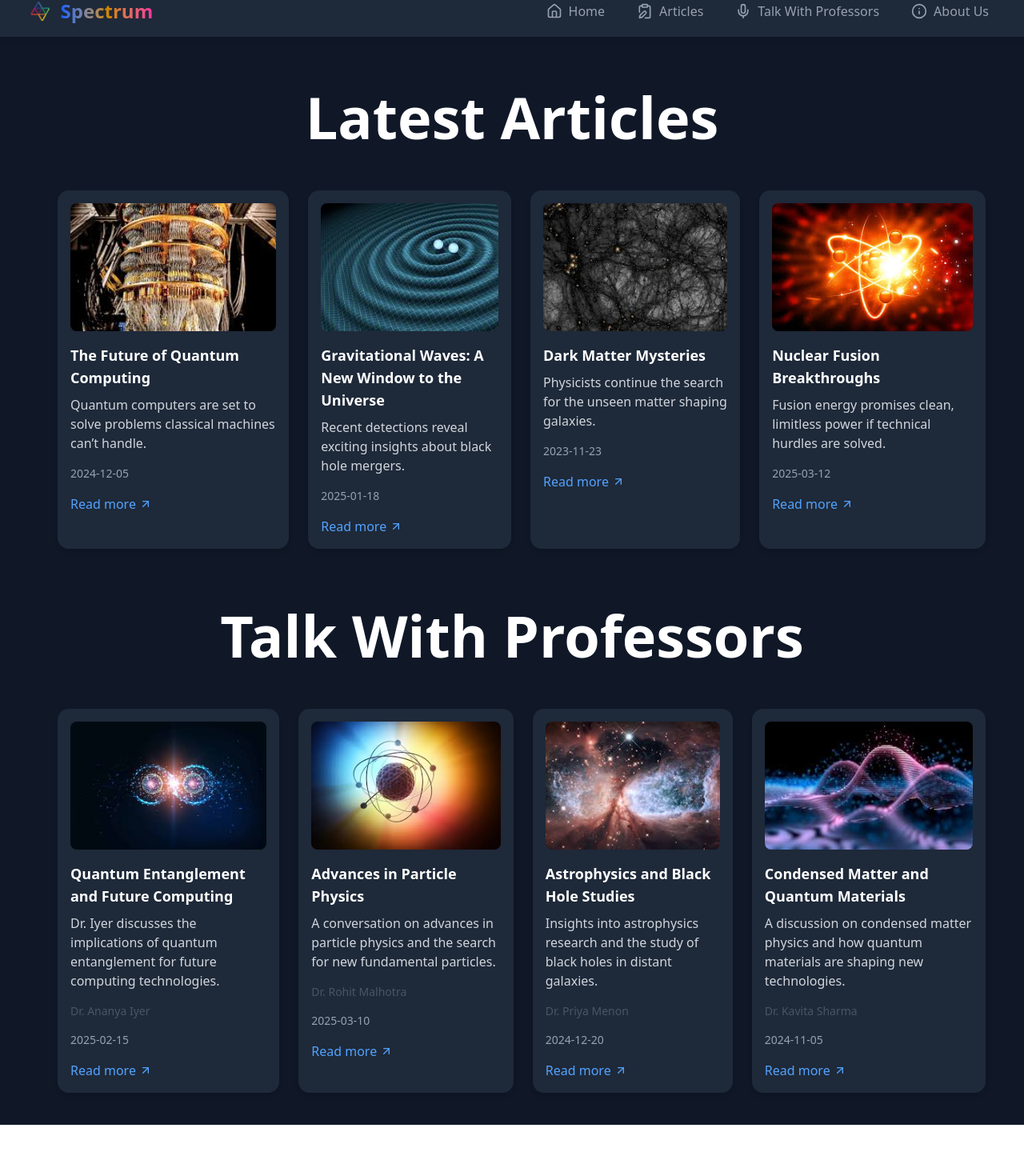
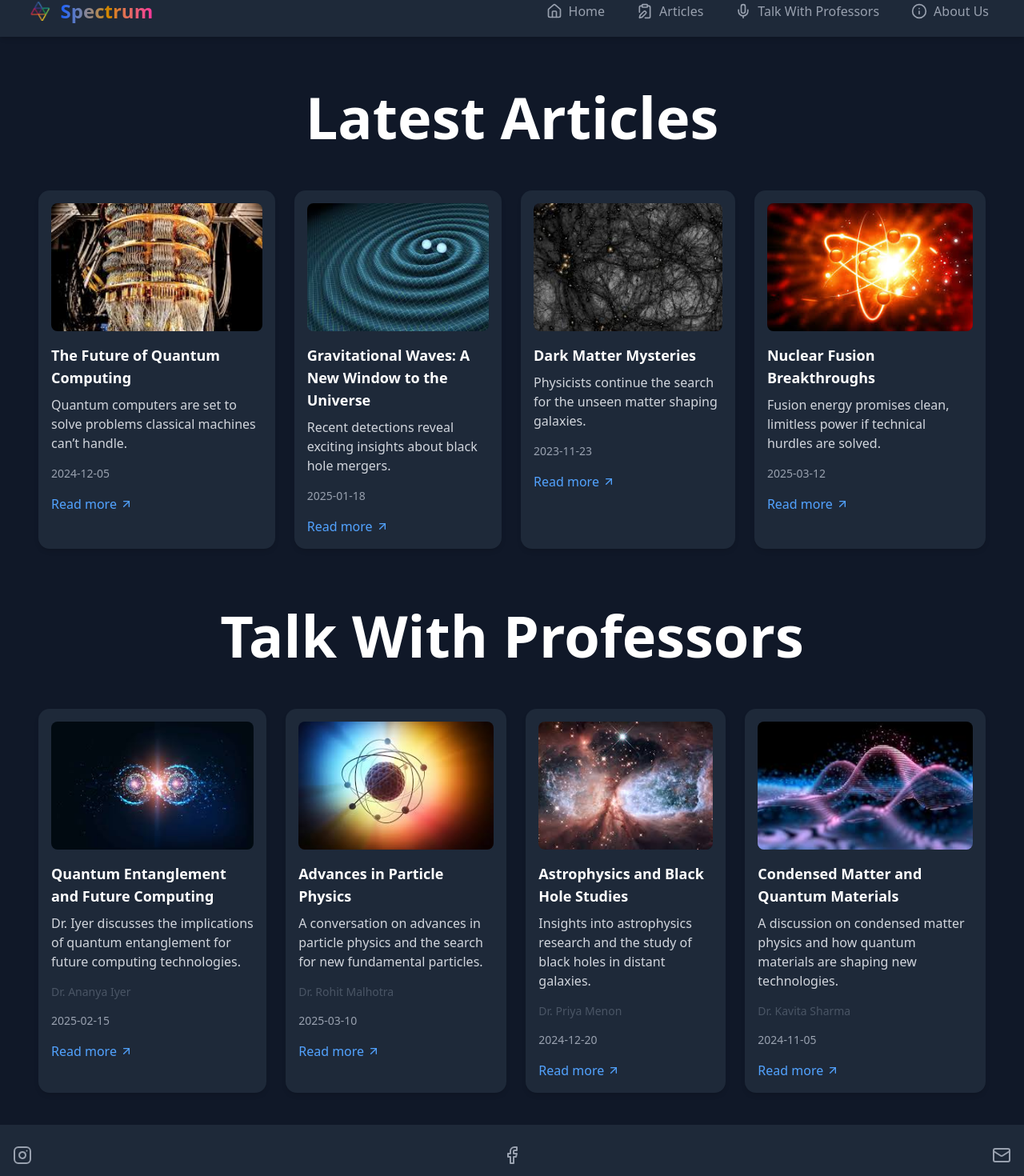
Before and after one commit to Kcodes09/Spectrum_Project, a Next.js app: page / in a window 1280 px wide. Shown: the part 18-1488 px from the top of the page at 80% size. Before the commit the page ends 1424 px from the top, so only its background shows below. Built offline with nearby package versions, Linux system fonts and the light colour scheme.

Commit message:
Update footer links

```diff
--- a/package.json
+++ b/package.json
@@ -10,12 +10,15 @@
   },
   "dependencies": {
     "@radix-ui/react-slot": "^1.2.3",
+    "aos": "^2.3.4",
     "class-variance-authority": "^0.7.1",
     "clsx": "^2.1.1",
+    "framer-motion": "^12.23.12",
     "lucide-react": "^0.540.0",
     "next": "15.5.0",
     "react": "19.1.0",
     "react-dom": "19.1.0",
+    "react-reveal": "^1.2.2",
     "tailwind-merge": "^3.3.1",
     "tailwind-scrollbar": "^4.0.2",
     "tailwind-scrollbar-hide": "^4.0.0"
--- /dev/null
+++ b/src/app/components/footer.tsx
@@ -0,0 +1,31 @@
+import React from "react";
+import Link from "next/link";
+import { InstagramIcon , FacebookIcon, MailIcon } from "lucide-react";
+
+function Footer()  {
+  return (
+    <footer className="bg-gray-800 text-gray-400 py-6">
+      <div className="max-w-7xl mx-auto px-4">
+        <div className="flex justify-between">
+          <div>
+            <Link href="https://www.instagram.com/spectrum_bphc?igsh=MXZiejN2aTZuNXZpZg==" className="hover:text-white">
+              <InstagramIcon className="w-6 h-6 inline" />
+            </Link>
+          </div>
+          <div>
+            <Link href="https://www.facebook.com/groups/181613401861124/?ref=share&mibextid=NSMWBTc" className="hover:text-white">
+              <FacebookIcon className="w-6 h-6 inline" />
+            </Link>
+          </div>
+          <div>
+            <Link href="mailto:spectrum@hyderabad.bits-pilani.ac.in" className="hover:text-white">
+              <MailIcon className="w-6 h-6 inline" />
+            </Link>
+          </div>
+        </div>
+      </div>
+    </footer>
+  );
+};
+
+export default Footer;
--- a/src/app/layout.tsx
+++ b/src/app/layout.tsx
@@ -1,6 +1,8 @@
 import type { Metadata } from "next";
 import { Geist, Geist_Mono } from "next/font/google";
 import "./globals.css";
+import "aos/dist/aos.css";
+
 
 const geistSans = Geist({
   variable: "--font-geist-sans",
--- a/src/app/page.tsx
+++ b/src/app/page.tsx
@@ -1,66 +1,84 @@
+"use client";
+import React, { useEffect } from "react";
 import Navbar from "./components/navbar";
 import ArticleCard from "./components/articlecard";
 import articles from "./data/articles.json";
-import React from "react";
+import ProfTalkCard from "./components/talkprof";
 import proftalk from "./data/proftalk.json";
-import ProfTalkCard from "./components/talkprof";
+import AOS from "aos";
+import Footer from "./components/footer";
+import "aos/dist/aos.css";
 
-const HomePage = () => {
+const HomePage: React.FC = () => {
+  useEffect(() => {
+    AOS.init({ duration: 800, once: false , mirror: true});
+  }, []);
+
   return (
     <div className="bg-gray-900 min-h-screen text-gray-100">
       {/* Navbar */}
       <Navbar />
-
-      {/* Spacer for fixed navbar */}
       <div className="pt-24"></div>
 
       {/* Articles Section */}
-      <div
+      <section
         id="articles"
         className="pt-8 max-w-7xl mx-auto px-4 py-6 sm:px-6 lg:px-8"
       >
-        <h1 className="text-5xl md:text-6xl lg:text-7xl text-center font-lucida font-semibold mb-8 text-white">
+        <h1
+          className="text-5xl md:text-6xl lg:text-7xl text-center font-lucida font-semibold mb-8 text-white"
+          data-aos="fade-down"
+        >
           Latest Articles
         </h1>
 
-        <div className="flex space-x-6 overflow-x-auto px-4 py-6 pb-4 ">
-          <div className="scrollbar-thin scrollbar-thumb-gray-900 scrollbar-track-gray-800"></div>
-            {articles.map((article) => (
+        <div className="flex space-x-6 overflow-x-auto px-4 py-6 pb-4 " data-aos="fade-right" data-aos-delay={0}>
+          {articles.map((article, index) => (
+
               <ArticleCard
                 key={article.title}
                 image={article.image}
                 link={article.link}
-              date={article.date}
-              title={article.title}
-              excerpt={article.excerpt}
-            />
+                date={article.date}
+                title={article.title}
+                excerpt={article.excerpt}
+              />
+
           ))}
         </div>
-      </div>
+      </section>
 
-      <div
+      {/* Professors Section */}
+      <section
         id="profs"
         className="pt-8 max-w-7xl mx-auto px-4 py-6 sm:px-6 lg:px-8"
       >
-        <h1 className="text-5xl md:text-6xl lg:text-7xl text-center font-lucida font-semibold mb-8 text-white">
+        <h1
+          className="text-5xl md:text-6xl lg:text-7xl text-center font-lucida font-semibold mb-8 text-white"
+          data-aos="fade-down"
+        >
           Talk With Professors
         </h1>
 
-        <div className="flex space-x-6 overflow-x-auto px-4 py-6 pb-4 ">
-          <div className="scrollbar-thin scrollbar-thumb-gray-900 scrollbar-track-gray-800"></div>
-            {proftalk.map((proftalk) => (
+        <div className="flex space-x-6 overflow-x-auto px-4 py-6 pb-4 " data-aos="fade-right" data-aos-delay={0}>
+          {proftalk.map((prof, index) => (
+
               <ProfTalkCard
-              key={proftalk.title}
-              image={proftalk.image}
-              link={proftalk.link}
-              date={proftalk.date}
-              title={proftalk.title}
-              excerpt={proftalk.excerpt}
-              professor={proftalk.professor}
-            />
+                key={prof.title}
+                image={prof.image}
+                link={prof.link}
+                date={prof.date}
+                title={prof.title}
+                excerpt={prof.excerpt}
+                professor={prof.professor}
+              />
+
           ))}
         </div>
-      </div>
+      </section>
+
+      {/* Footer */}
+      <Footer />
     </div>
   );
 };
--- /dev/null
+++ b/types/aos.d.ts
@@ -0,0 +1,23 @@
+declare module "aos" {
+  interface AosOptions {
+    offset?: number;
+    delay?: number;
+    duration?: number;
+    easing?: string;
+    once?: boolean;
+    mirror?: boolean;
+    anchorPlacement?: string;
+  }
+
+  export function init(options?: AosOptions): void;
+  export function refresh(): void;
+  export function refreshHard(): void;
+
+  const AOS: {
+    init(options?: AosOptions): void;
+    refresh(): void;
+    refreshHard(): void;
+  };
+
+  export default AOS;
+}
--- /dev/null
+++ b/types/react-reveal.d.ts
@@ -0,0 +1,20 @@
+
+declare module "react-reveal/Fade" {
+  import * as React from "react";
+
+  interface FadeProps {
+    children?: React.ReactNode;
+    bottom?: boolean;
+    left?: boolean;
+    right?: boolean;
+    top?: boolean;
+    duration?: number;
+    delay?: number;
+    distance?: string;
+    forever?: boolean;
+  }
+
+  const Fade: React.FC<FadeProps>;
+  export default Fade;
+}
+// types/react-reveal.d.ts
```
Also changed, not shown: src/app/components/aboutus.tsx (added), src/app/components/hero.tsx (added), 1 other file (tests, documents, lock files or other folders).
